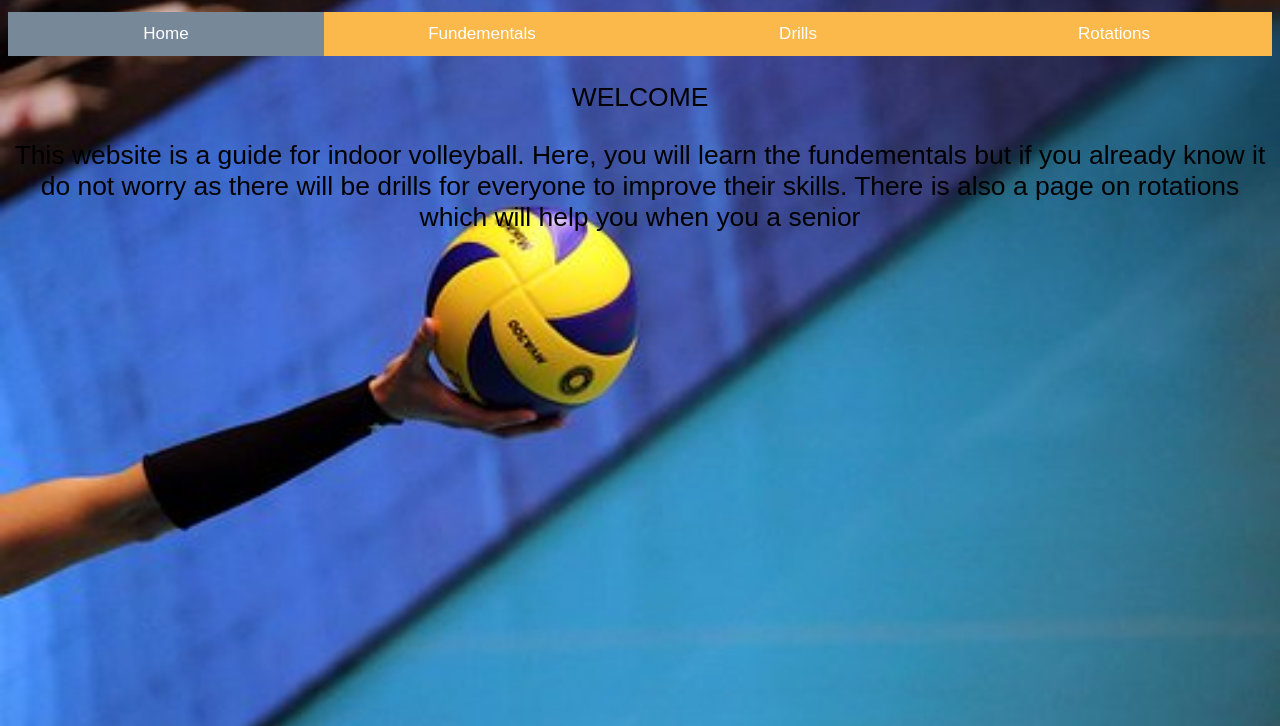
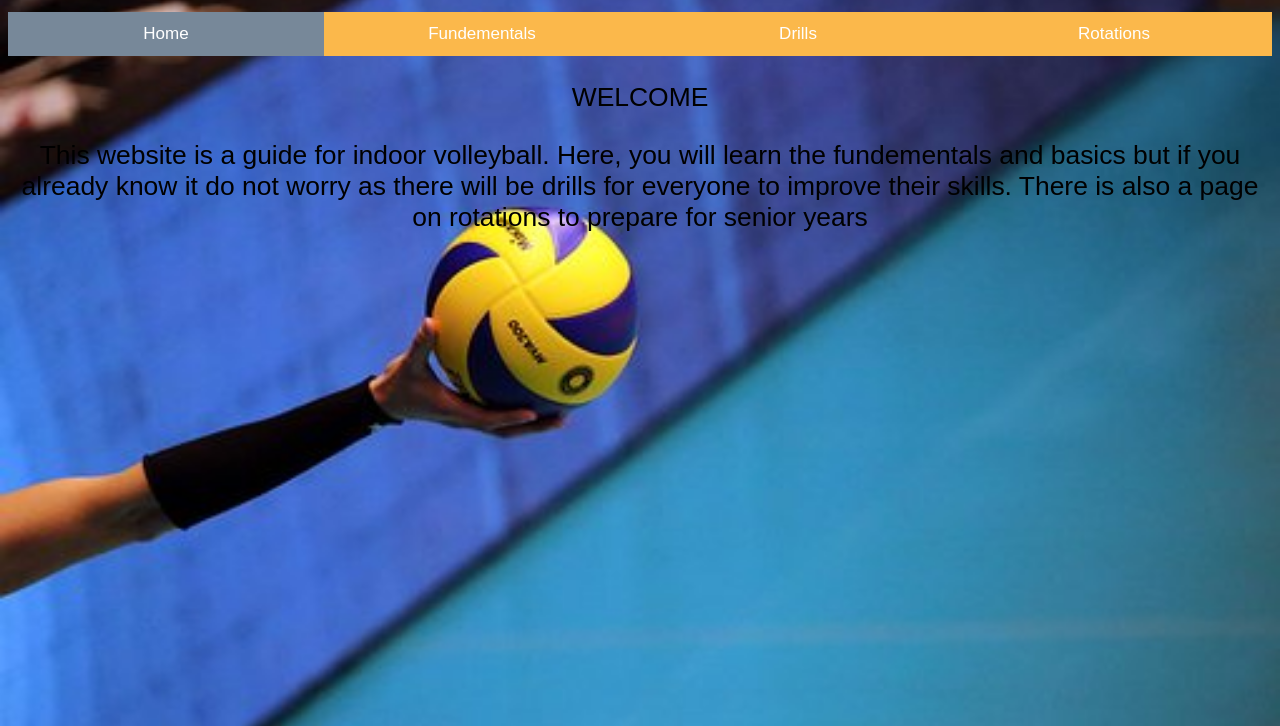
Before and after one commit to Euikwon/euikwon.github.io, a plain HTML site: page index.html in a window 1280 px wide. Shown: the part 74-800 px from the top of the page. Drawn offline with Linux system fonts and the light colour scheme.

Commit message:
Changed phrasing

```diff
--- a/index.html
+++ b/index.html
@@ -57,7 +57,7 @@ body {font-family: Arial, Helvetica, sans-serif;}
     WELCOME</p>
 
 
-      <p>  This website is a guide for indoor volleyball. Here, you will learn the fundementals but if you already know it do not worry as there will be drills for everyone to improve their skills. There is also a page on rotations which will help you when you a senior
+      <p>  This website is a guide for indoor volleyball. Here, you will learn the fundementals and basics but if you already know it do not worry as there will be drills for everyone to improve their skills. There is also a page on rotations to prepare for senior years
     </p>
 
 </body>
```
